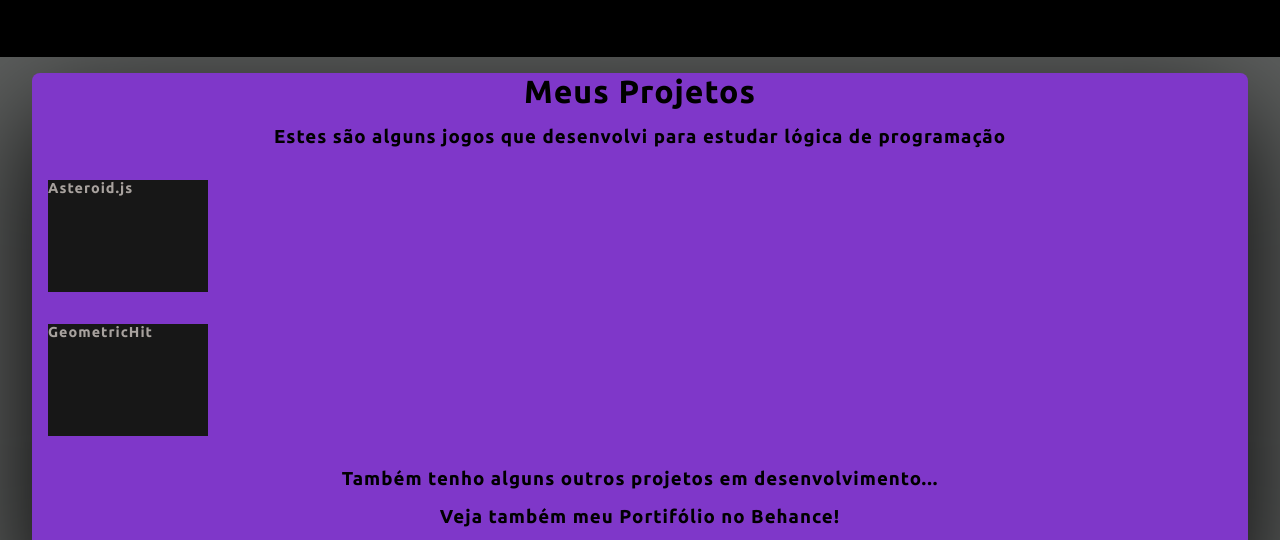
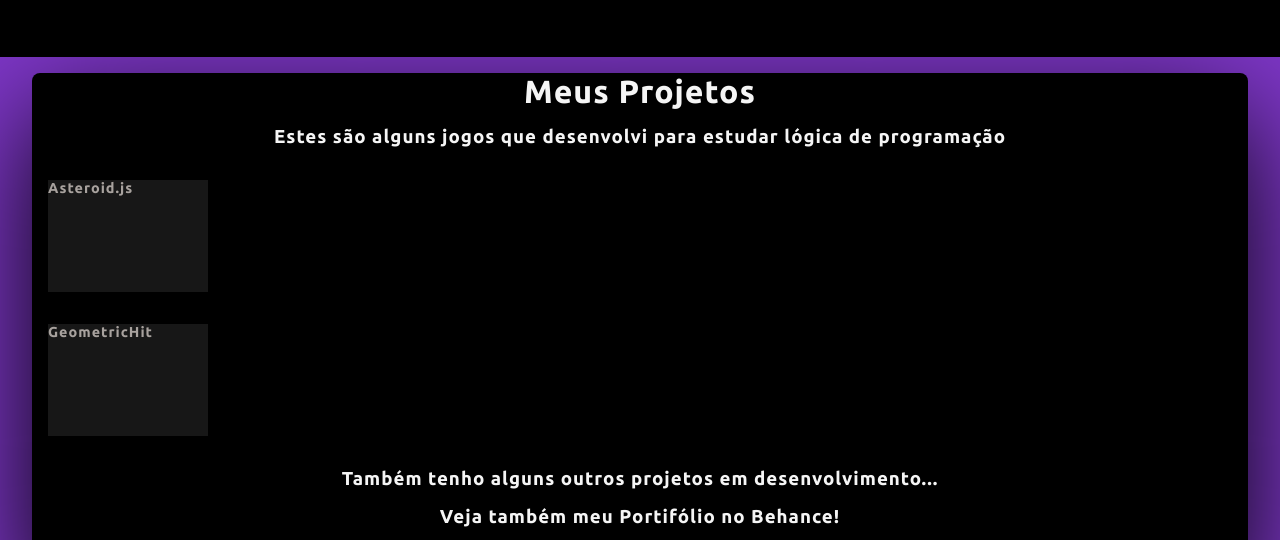
Before and after one commit to zzjunior/zzjunior.github.io, a plain HTML site: page index.html in a window 1280 px wide. Shown: the part 753-1293 px from the top of the page. Drawn offline with Linux system fonts and the light colour scheme.

Commit message:
retornando cores anteriores

```diff
--- a/css/style.css
+++ b/css/style.css
@@ -33,7 +33,7 @@
 
 body {
 
-    background-color: #5d5f5e;
+    background-color: #7f37c9;
     margin: 0 auto;
 }
 
@@ -197,8 +197,8 @@ header .navegacao-primaria li a:hover {
     left: 50%;
     transform: translateX(-50%);
     box-shadow: rgba( 0, 0, 0.1) 0px 40px 120px;
-    background-color: #7f37c9;
-    color: #000;
+    background-color: #000;
+    color: #f5f5f5;
     width: 95%;
     top: 1rem;
     border-radius: 0.5rem;
```
